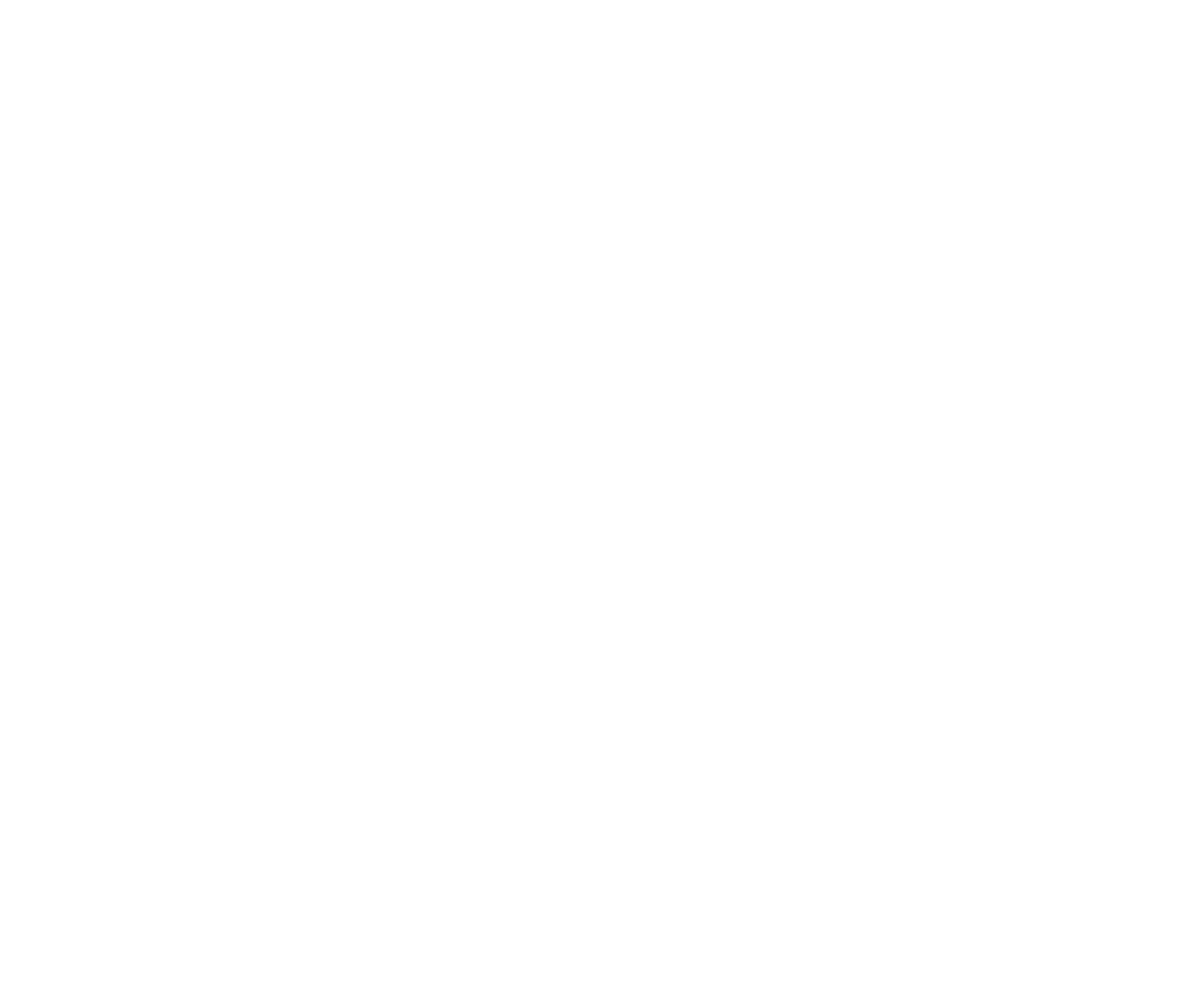
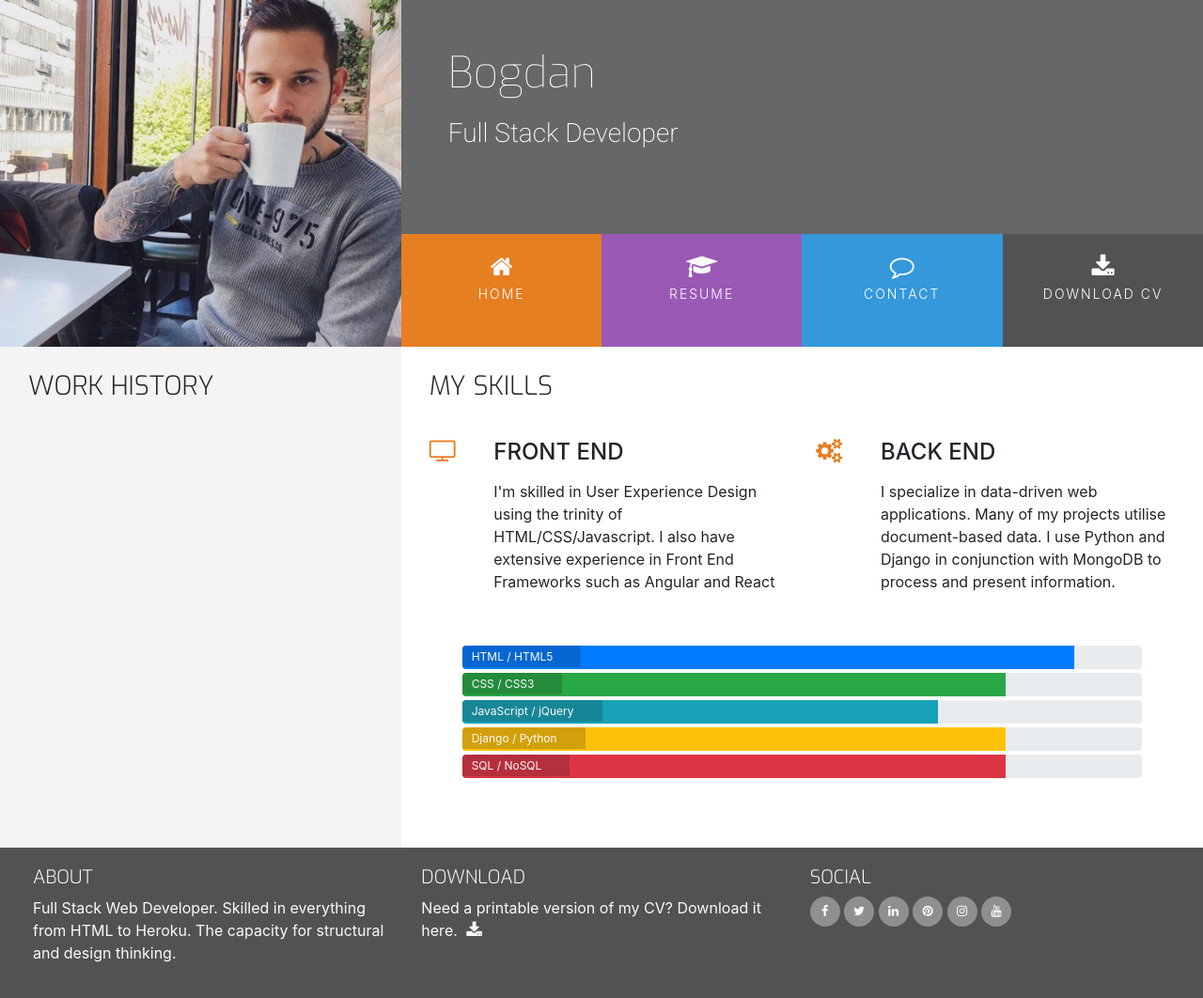
Before and after one commit to qburn93/my-portfolio, a plain HTML site: page resume.html in a window 1280 px wide. Shown: the whole page at 94% size. Before the commit the page ends 800 px from the top, so only its background shows below. Drawn offline with nearby package versions, Linux system fonts and the light colour scheme.

Commit message:
Add my skills to resume page

```diff
--- a/assets/css/style.css
+++ b/assets/css/style.css
@@ -8,6 +8,10 @@
 
 .bg-color-three-reasons {
     background-color: #fff;
+}
+
+.bg-color-personal-info {
+    background-color: #f4f4f4;
 }
 
 .ui-menu-color-home {
@@ -24,10 +28,6 @@
 
 .ui-menu-color-download {
     background-color: #525252;
-}
-
-.bg-color-personal-info {
-    background-color: #f4f4f4;
 }
 
 /* ----------------------------------------Special paddings/margins/text */
@@ -260,3 +260,24 @@ footer {
     position: relative;
     width: 60%;
 }
+
+/* ----------------------------------------Skills */
+
+.progress {
+    position: relative;
+    height: 25px;
+    margin-bottom: 4px;
+}
+
+.progress-type {
+    position: absolute;
+    left: 0px;
+    font-weight: 400;
+    padding: 3px 30px 2px 10px;
+    color: #fafafa;
+    background-color: rgba(25, 25, 25, 0.2);
+}
+
+.progress-section {
+    margin: 40px 20px;
+}
--- a/resume.html
+++ b/resume.html
@@ -0,0 +1,190 @@
+<!DOCTYPE html>
+<html lang="en">
+<head>
+    <meta charset="UTF-8">
+    <meta name="viewport" content="width=device-width, initial-scale=1.0">
+    <meta http-equiv="X-UA-Compatible" content="ie=edge">
+    <link rel="stylesheet" href="https://maxcdn.bootstrapcdn.com/bootstrap/4.2.1/css/bootstrap.min.css" type="text/css" />
+    <link rel="stylesheet" href="https://maxcdn.bootstrapcdn.com/font-awesome/4.7.0/css/font-awesome.min.css" type="text/css" />
+    <link rel="stylesheet" href="https://cdnjs.cloudflare.com/ajax/libs/hover.css/2.1.1/css/hover-min.css" type="text/css" />
+    <link rel="stylesheet" href="assets/css/style.css">
+    <title>Bogdan</title>
+</head>
+<body>
+    <header>
+        <div class="row no-gutters">
+            <a class="col-md-4 logo" href="index.html"></a>
+            <div class="col-md-8">
+                <div class="row no-gutters bg-color-name-title">
+                    <div class="col heading">
+                        <h1 class="name">Bogdan</h1>
+                        <h2 class="title"> Full Stack Developer</h2>
+                    </div>
+                </div>
+                <div class="row no-gutters">
+                    <div class="col">
+                        <ul id="nav" class="list-inline menucontainer">
+                            <li class="col-6 col-sm-3 list-inline-item ui-menu-color-home menuitem">
+                                <a href="index.html" class="hvr-sweep-to-bottom"><i class="fa fa-home" aria-hidden="true"></i><span>Home</span></a>
+                            </li>
+                            <li class="col-6 col-sm-3 list-inline-item ui-menu-color-resume menuitem">
+                                <a href="resume.html" class="hvr-sweep-to-bottom"><i class="fa fa-graduation-cap" aria-hidden="true"></i><span>Resume</span></a>
+                            </li>
+                            <li class="col-6 col-sm-3 list-inline-item ui-menu-color-contact menuitem">
+                                <a href="#" class="hvr-sweep-to-bottom"><i class="fa fa-comment-o" aria-hidden="true"></i><span>Contact</span></a>
+                            </li>
+                            <li class="col-6 col-sm-3 list-inline-item ui-menu-color-download menuitem">
+                                <a href="#" class="hvr-sweep-to-bottom"><i class="fa fa-download" aria-hidden="true"></i><span>Download CV</span></a>
+                            </li>
+                        </ul>
+                    </div>
+                </div>
+            </div>
+        </div>
+    </header>
+    <section class="container-fluid">
+        <div class="row">
+            <div class="col-md-4 bg-color-personal-info section-column">
+                <div class="row">
+                    <div class="col-12">
+                        <h3 class="section-heading uppercase">
+                            Work History
+                        </h3>
+                    </div>
+                </div>
+            </div>
+            <div class="col-md-8 bg-color-three-reasons section-column">
+                <div class="row">
+                    <div class="col">
+                        <h3 class="section-heading uppercase">My Skills</h3>
+                    </div>
+                </div>
+                <div class="row">
+                    <div class="col-10 offset-1 offset-sm-0 col-sm-4 col-md-6">
+                        <div class="row">
+                            <div class="col-2">
+                                <i class="three-reasons-icon fa fa-tv" aria-hidden="true"></i>
+                            </div>
+                            <div class="col-10">
+                                <h4 class="three-reasons-heading uppercase">Front End</h4>
+                                <p>
+                                    I'm skilled in User Experience Design using the trinity of HTML/CSS/Javascript. I also have extensive experience in Front End Frameworks such as Angular and React
+                                </p>
+                            </div>
+                        </div>
+                    </div>
+                    <div class="col-10 offset-1 offset-sm-0 col-sm-4 col-md-6">
+                        <div class="row">
+                            <div class="col-2">
+                                <i class="three-reasons-icon fa fa-gears" aria-hidden="true"></i>
+                            </div>
+                            <div class="col-10">
+                                <h4 class="three-reasons-heading uppercase">Back End</h4>
+                                <p>
+                                    I specialize in data-driven web applications. Many of my projects utilise document-based data. I use Python and Django in conjunction with MongoDB to process and present information.
+                                </p>
+                            </div>
+                        </div>
+                    </div>
+                </div>
+                <div class="row progress-section">
+                    <div class="col">
+                        <div class="progress">
+                            <div class="progress-bar" role="progressbar" aria-valuenow="90" aria-valuemin="0" aria-valuemax="100" style="width:90%;">
+                                <span class="sr-only">90% complete</span>
+                            </div>
+                            <span class="progress-type">HTML / HTML5</span>
+                        </div>
+                        <div class="progress">
+                            <div class="progress-bar bg-success" role="progressbar" aria-valuenow="80" aria-valuemin="0" aria-valuemax="100" style="width:80%;">
+                                <span class="sr-only">80% complete</span>
+                            </div>
+                            <span class="progress-type">CSS / CSS3</span>
+                        </div>
+                        <div class="progress">
+                            <div class="progress-bar bg-info" role="progressbar" aria-valuenow="70" aria-valuemin="0" aria-valuemax="100" style="width:70%;">
+                                <span class="sr-only">70% complete</span>
+                            </div>
+                            <span class="progress-type">JavaScript / jQuery</span>
+                        </div>
+                        <div class="progress">
+                            <div class="progress-bar bg-warning" role="progressbar" aria-valuenow="80" aria-valuemin="0" aria-valuemax="100" style="width:80%;">
+                                <span class="sr-only">80% complete</span>
+                            </div>
+                            <span class="progress-type">Django / Python</span>
+                        </div>
+                        <div class="progress">
+                            <div class="progress-bar bg-danger" role="progressbar" aria-valuenow="80" aria-valuemin="0" aria-valuemax="100" style="width:80%;">
+                                <span class="sr-only">0% complete</span>
+                            </div>
+                            <span class="progress-type">SQL / NoSQL</span>
+                        </div>
+                    </div>
+                </div>
+            </div>
+        </div>
+
+    </section>
+    <footer class="container-fluid">
+        <div id="footer-details" class="row">
+            <div class="col-sm-4">
+                <h5 class="uppercase general-sub">About</h5>
+                <p class="inline-block">
+                    Full Stack Web Developer. Skilled in everything from HTML to Heroku. The capacity for structural and design thinking.
+                </p>
+            </div>
+            <div class="col-sm-4">
+                <h5 class="uppercase general-sub">Download</h5>
+                <p class="inline-block">
+                    Need a printable version of my CV? Download it here.
+                    <a href="#" target="_blank" class="cv-pdf">
+                        <i class="fa fa-download" aria-hidden="true"></i>
+                        <span class="sr-only">Download link.</span>
+                    </a>
+                </p>
+            </div>
+            <div class="col-sm-4">
+                <h5 class="uppercase general-sub">Social</h5>
+                <ul class="list-inline social-links">
+                    <li class="list-inline-item">
+                        <a target="_blank" href="#">
+                            <i class="fa fa-facebook" aria-hidden="true"></i>
+                            <span class="sr-only">Facebook</span>
+                        </a>
+                    </li>
+                    <li class="list-inline-item">
+                        <a target="_blank" href="#">
+                            <i class="fa fa-twitter" aria-hidden="true"></i>
+                            <span class="sr-only">Twitter</span>
+                        </a>
+                    </li>
+                    <li class="list-inline-item">
+                        <a target="_blank" href="#">
+                            <i class="fa fa-linkedin" aria-hidden="true"></i>
+                            <span class="sr-only">LinkedIn</span>
+                        </a>
+                    </li>
+                    <li class="list-inline-item">
+                        <a target="_blank" href="#">
+                            <i class="fa fa-pinterest" aria-hidden="true"></i>
+                            <span class="sr-only">Pinterest</span>
+                        </a>
+                    </li>
+                    <li class="list-inline-item">
+                        <a target="_blank" href="#">
+                            <i class="fa fa-instagram" aria-hidden="true"></i>
+                            <span class="sr-only">Instagram</span>
+                        </a>
+                    </li>
+                    <li class="list-inline-item">
+                        <a target="_blank" href="#">
+                            <i class="fa fa-youtube" aria-hidden="true"></i>
+                            <span class="sr-only">YouTube</span>
+                        </a>
+                    </li>
+                </ul>
+            </div>
+        </div>
+    </footer>
+</body>
+</html>
```
Also changed, not shown: index.html (+1 -1 lines).
